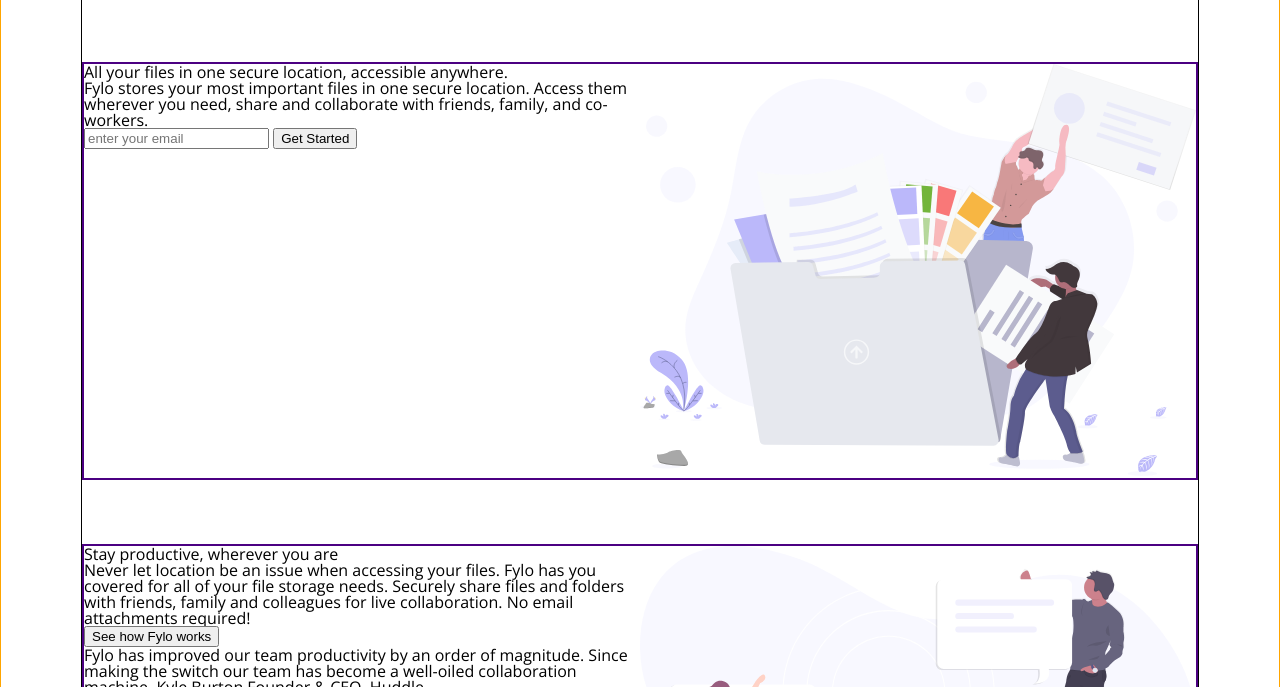
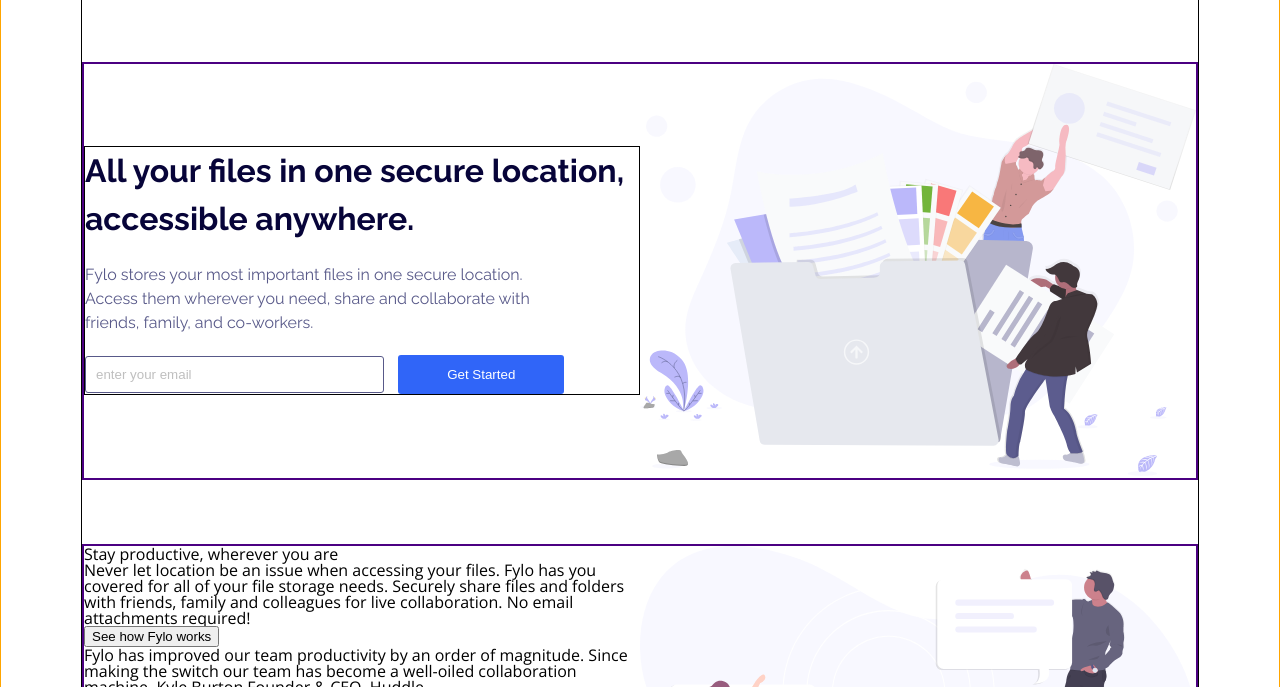
Before and after one commit to pedrolmr/fylo-landing-page, a plain HTML site: page index.html in a window 1280 px wide. Shown: the part 113-800 px from the top of the page. Drawn offline with nearby package versions, Linux system fonts and the light colour scheme.

Commit message:
finished header

```diff
--- a/index.html
+++ b/index.html
@@ -32,6 +32,7 @@
 
     <header class='header'>
       <div class='left'>
+        <div class='content'>
           <h3>All your files in one secure location, accessible anywhere.</h3>
 
           <p>Fylo stores your most important files in one secure location.
@@ -41,6 +42,7 @@
           <div class='cta-section'>
             <input type="text" placeholder="enter your email" />
             <button>Get Started</button>
+          </div>
         </div>
       </div>
 
--- a/scss/_base.scss
+++ b/scss/_base.scss
@@ -4,11 +4,34 @@
    v2.0 | 20110126
    License: none (public domain)
 */
+
+
+
+//#Colors
+
+//Primary:
+$very-dark-blue: hsl(243, 87%, 12%);
+$desaturated-blue: hsl(238, 22%, 44%);
+
+//Accent:
+$bright-blue: hsl(224, 93%, 58%);
+$moderate-cyan: hsl(170, 45%, 43%);
+
+//Neutral
+$light-grayish-blue: hsl(240, 75%, 98%);
+$light-gray: hsl(0, 0%, 75%);
+
+//fonts
 @import url('https://fonts.googleapis.com/css2?family=Open+Sans&display=swap');
+@import url('https://fonts.googleapis.com/css2?family=Raleway:wght@400;700&display=swap');
 
-//Font for Headings, Call-to-actions, Header Navigation:
-@import url('https://fonts.googleapis.com/css2?family=Raleway:wght@400;700&display=swap');
-//font-family: 'Raleway', sans-serif;
+$raleway: 'Raleway', sans-serif;
+$sansserif: 'Open Sans', sans-serif;
+
+@mixin font($font, $weight: 0){
+    font-family: $font;
+    font-weight: $weight;
+}
 
 html, body, div, span, applet, object, iframe,
 h1, h2, h3, h4, h5, h6, p, blockquote, pre,
@@ -37,7 +60,7 @@
 }
 body {
     line-height: 1;
-    font-family: 'Open Sans', sans-serif;
+    font-family: $sansserif
 }
 ol, ul {
 	list-style: none;
@@ -54,18 +77,3 @@
 	border-collapse: collapse;
 	border-spacing: 0;
 }
-
-
-//#Colors
-
-//Primary:
-$very-dark-blue: hsl(243, 87%, 12%);
-$desaturated-blue: hsl(238, 22%, 44%);
-
-//Accent:
-$bright-blue: hsl(224, 93%, 58%);
-$moderate-cyan: hsl(170, 45%, 43%);
-
-//Neutral
-$light-grayish-blue: hsl(240, 75%, 98%);
-$light-gray: hsl(0, 0%, 75%);
--- a/scss/_layout.scss
+++ b/scss/_layout.scss
@@ -36,12 +36,59 @@
         margin-top:4rem;
         display: flex;
         .left{
+            display: flex;
+            flex-direction: column;
             width: 50%;
+            justify-content: center;
+            align-items: center;
+           .content{
+                border:1px solid black;
+                line-height: 1.5;
+                h3{
+                    color: $very-dark-blue;
+                    @include font($raleway, 700);
+                    font-size:2rem;
+                    margin-bottom:20px;
+
+                }
+                p{
+                    color: $very-dark-blue;
+                    @include font($raleway);
+                    font-size:1rem;
+                    color: $desaturated-blue;
+
+                    padding:0 5rem 0 0;
+                }
+           }
         }
         .right{
             width: 50%;
             img{
                 max-width: 100%;
+            }
+        }
+
+        .cta-section{
+            margin-top:20px;
+            input{
+                border: 1px solid $desaturated-blue;
+                padding:10px;
+                justify-content: space-between;
+                width: 50%;
+                border-radius:3px;
+                margin-right:10px;
+
+                &::placeholder{
+                    color:$light-gray;
+                }
+            }
+            button{
+                border:none;
+                padding:12px;
+                width: 30%;
+                background-color: $bright-blue;
+                color: #fff;
+                border-radius:3px;
             }
         }
     }
```
Also changed, not shown: css/main.css, 1 other file. Lines whose indentation alone changed are shown as unchanged.
